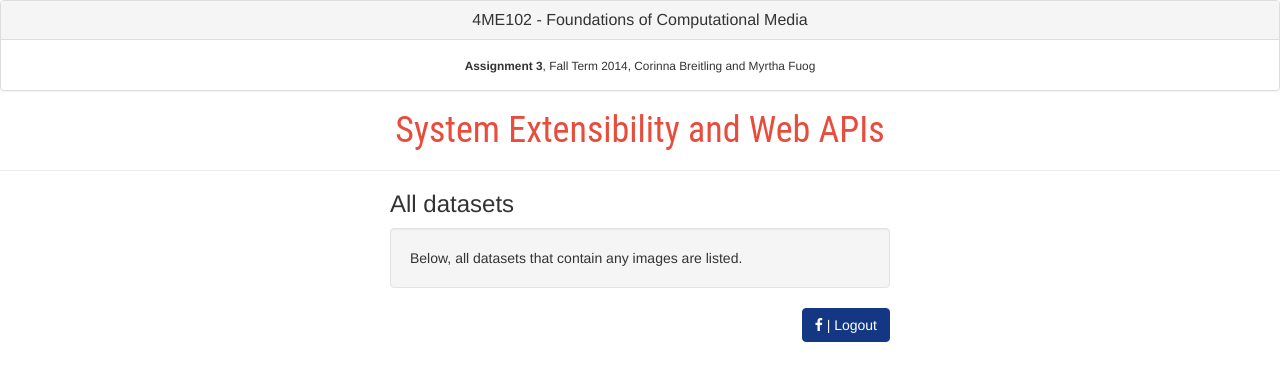
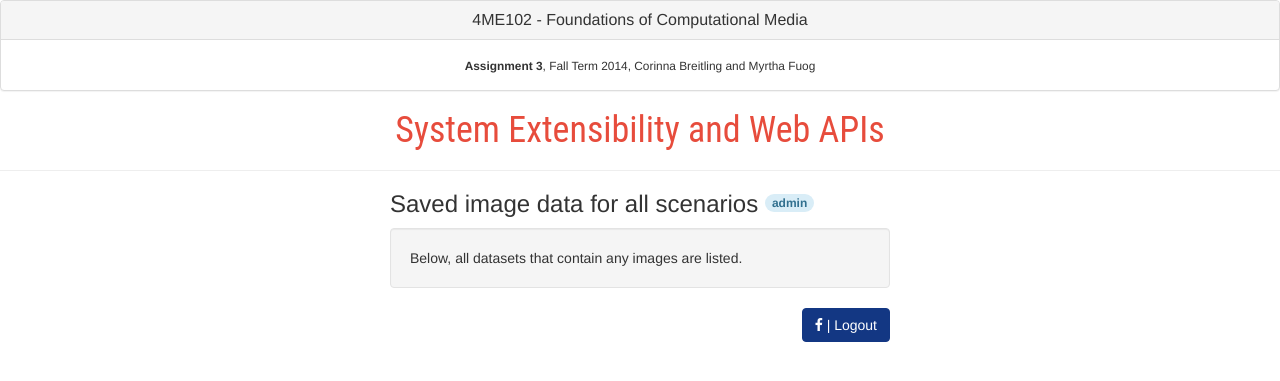
Before and after one commit to mfuog/mLearn2edit, a PHP site: page /twitter_callback.php in a window 1280 px wide. Shown: the top 381 px of the page. Run offline with PHP 8.4, Linux system fonts and the light colour scheme; the visitor is signed in with stand-in values (Sample User, id 1); data that the repository does not hold is empty; some libraries are stand-ins or nearby versions.

Commit message:
[admin] Add badge to title

```diff
--- a/twitter_callback.php
+++ b/twitter_callback.php
@@ -46,7 +46,7 @@ $datasets = json_decode($datasets, true);
 <?php include('header.php')?>
 
 <div id="content" class ="centered">
-    <h3>All datasets</h3>
+    <h3>Saved image data for all scenarios <span class="badge alert-info"><?php echo $_SESSION['user_role'] ?></span></h3>
     <div class="well">Below, all datasets that contain any images are listed.</div>
     <?php include('logoutGroup.php')?>
     <ol>
```
